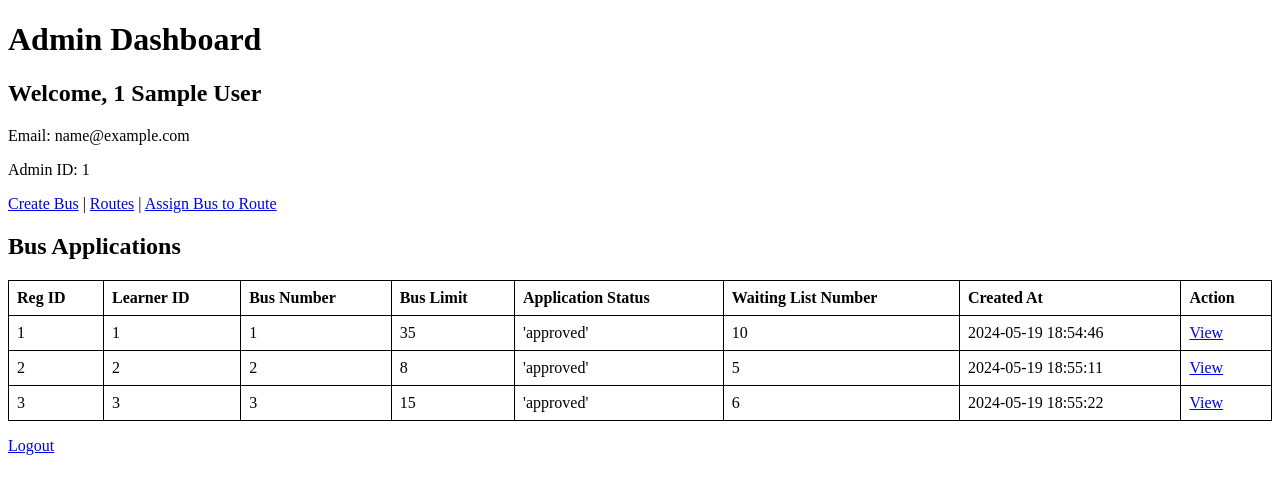
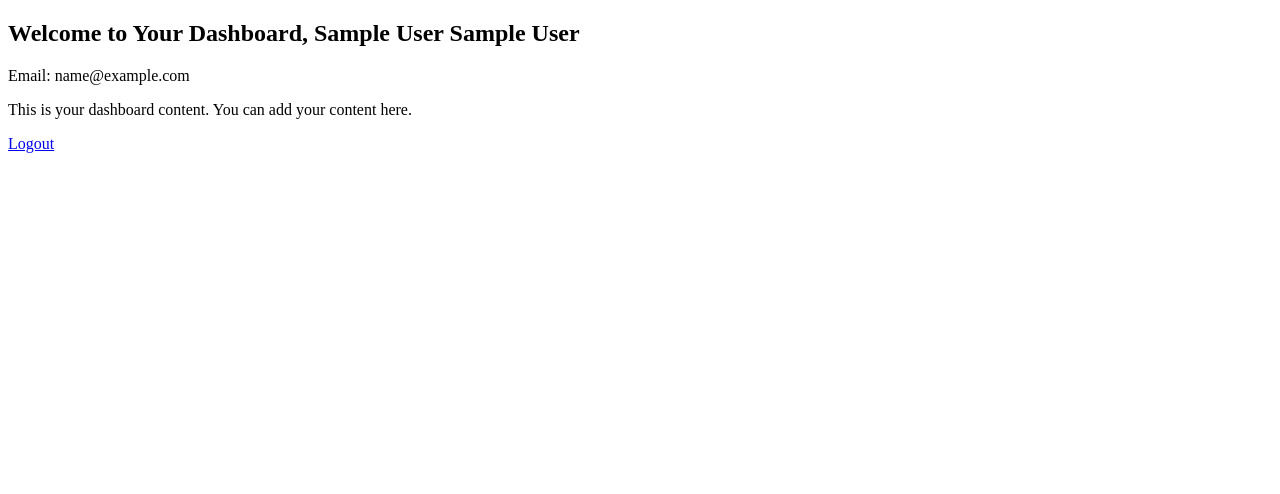
Before and after one commit to khanyie86/ict3715, a PHP site: page /parent/dashboard.php in a window 1280 px wide. Shown: the top 494 px of the page. Run offline with PHP 8.4, Linux system fonts and the light colour scheme; the visitor is signed in with stand-in values (Sample User, id 1); data comes from the database, SQL or seed files in the repository.

Commit message:
parent login updated

```diff
--- a/parent/dashboard.php
+++ b/parent/dashboard.php
@@ -1,22 +1,16 @@
 <?php
 session_start();
 
-// Check if the admin is logged in
-if (!isset($_SESSION['admin_id'])) {
-    // If not logged in, redirect to login page
+// Check if user is logged in, if not redirect to login page
+if (!isset($_SESSION['parent_id'])) {
     header("Location: login.php");
     exit();
 }
 
-// Include the database connection
-require '../db/db_connect.php';
-
-// Fetch admin details from the session
-$admin_id = $_SESSION['admin_id'];
-$surname = $_SESSION['surname'];
-$initials = $_SESSION['initials'];
+// Retrieve user information from session
+$firstname = $_SESSION['firstname'];
+$lastname = $_SESSION['lastname'];
 $email = $_SESSION['email'];
-
 ?>
 
 <!DOCTYPE html>
@@ -25,81 +19,9 @@ $email = $_SESSION['email'];
     <title>Dashboard</title>
 </head>
 <body>
-<h1>Admin Dashboard</h1>
-
-<h2>Welcome, <?php echo htmlspecialchars($initials . ' ' . $surname); ?></h2>
-<p>Email: <?php echo htmlspecialchars($email); ?></p>
-<p>Admin ID: <?php echo htmlspecialchars($admin_id); ?></p>
-
-<a href="#">Create Bus</a></li> |  <a href="#">Routes</a></li> | <a href="#">Assign Bus to Route</a></li>
-
-
-
-<?php
-// Include the database connection file
-include '../db/db_connect.php'; // Assuming the connection code is in db_connect.php
-
-$sql = "SELECT reg_id, learner_id, bus_number, bus_limit, application_status, waiting_list_number, created_at FROM bus_registration";
-$stmt = $conn->prepare($sql);
-$stmt->execute();
-
-// Fetch all results
-$results = $stmt->fetchAll(PDO::FETCH_ASSOC);
-?>
-
-<title>Bus Applications</title>
-<style>
-    table {
-        width: 100%;
-        border-collapse: collapse;
-    }
-    table, th, td {
-        border: 1px solid black;
-    }
-    th, td {
-        padding: 8px;
-        text-align: left;
-    }
-</style>
-
-
-<h2>Bus Applications</h2>
-
-<table>
-    <tr>
-        <th>Reg ID</th>
-        <th>Learner ID</th>
-        <th>Bus Number</th>
-        <th>Bus Limit</th>
-        <th>Application Status</th>
-        <th>Waiting List Number</th>
-        <th>Created At</th>
-        <th>Action</th>
-    </tr>
-    <?php
-    if (count($results) > 0) {
-        // Output data of each row
-        foreach ($results as $row) {
-            echo "<tr>
-                    <td>" . htmlspecialchars($row["reg_id"]) . "</td>
-                    <td>" . htmlspecialchars($row["learner_id"]) . "</td>
-                    <td>" . htmlspecialchars($row["bus_number"]) . "</td>
-                    <td>" . htmlspecialchars($row["bus_limit"]) . "</td>
-                    <td>" . htmlspecialchars($row["application_status"]) . "</td>
-                    <td>" . htmlspecialchars($row["waiting_list_number"]) . "</td>
-                    <td>" . htmlspecialchars($row["created_at"]) . "</td>
-                <td>
-                    <a href='view.php?id={$row['reg_id']}'>View</a>
-                </td>
-                  </tr>";
-        }
-    } else {
-        echo "<tr><td colspan='7'>No results found</td></tr>";
-    }
-    ?>
-</table>
-
+<h2>Welcome to Your Dashboard, <?php echo $firstname . " " . $lastname; ?></h2>
+<p>Email: <?php echo $email; ?></p>
+<p>This is your dashboard content. You can add your content here.</p>
 <p><a href="logout.php">Logout</a></p>
-
 </body>
 </html>
```
